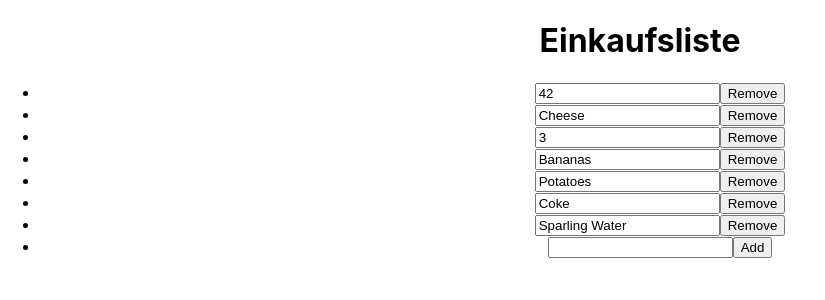
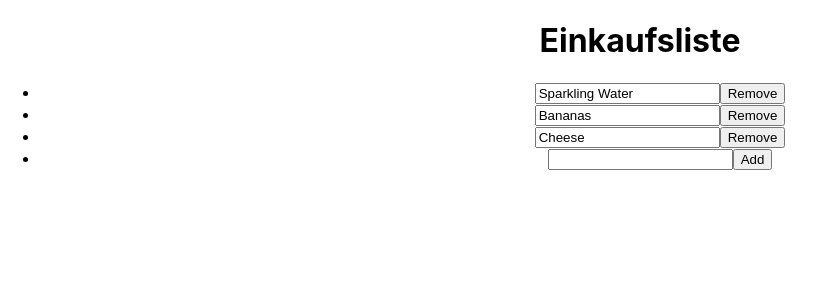
Before and after one commit to Weilando/Shoppinglist, a React (Create React App) app: page / in a window 1280 px wide. Shown: the top 300 px of the page, without its empty margins (0-825 px from the left). Built offline with nearby package versions, Linux system fonts and the light colour scheme.

Commit message:
refactor: minor improvements

```diff
--- a/src/components/Shoppinglist.jsx
+++ b/src/components/Shoppinglist.jsx
@@ -23,7 +23,7 @@ class Shoppinglist extends React.Component {
   }
 
   static defaultProps = {
-    contents: [ 42, 'Cheese', 3, 'Bananas', 'Potatoes', 'Coke', 'Sparling Water' ],
+    contents: [ 'Sparkling Water', 'Bananas', 'Cheese' ],
   }
 
   addEntry(content) {
@@ -33,7 +33,7 @@ class Shoppinglist extends React.Component {
   }
 
   deleteEntry(key) {
-    let newContents = this.state.contents.slice();
+    const newContents = this.state.contents.slice();
     newContents.splice(key, 1);
     this.setState({contents: newContents});
   }
@@ -63,7 +63,7 @@ class Shoppinglist extends React.Component {
       keys[i] = i;
     }
 
-    let listItems = keys.map((tmpKey) =>
+    let entryList = keys.map((tmpKey) =>
       <Entry
         key={tmpKey}
         eId={Number(tmpKey)}
@@ -75,7 +75,8 @@ class Shoppinglist extends React.Component {
 
     return (
       <ul>
-        {listItems}
+        {entryList}
+
         <NewEntry
           key="-1"
           addEntry={this.addEntry}
```
